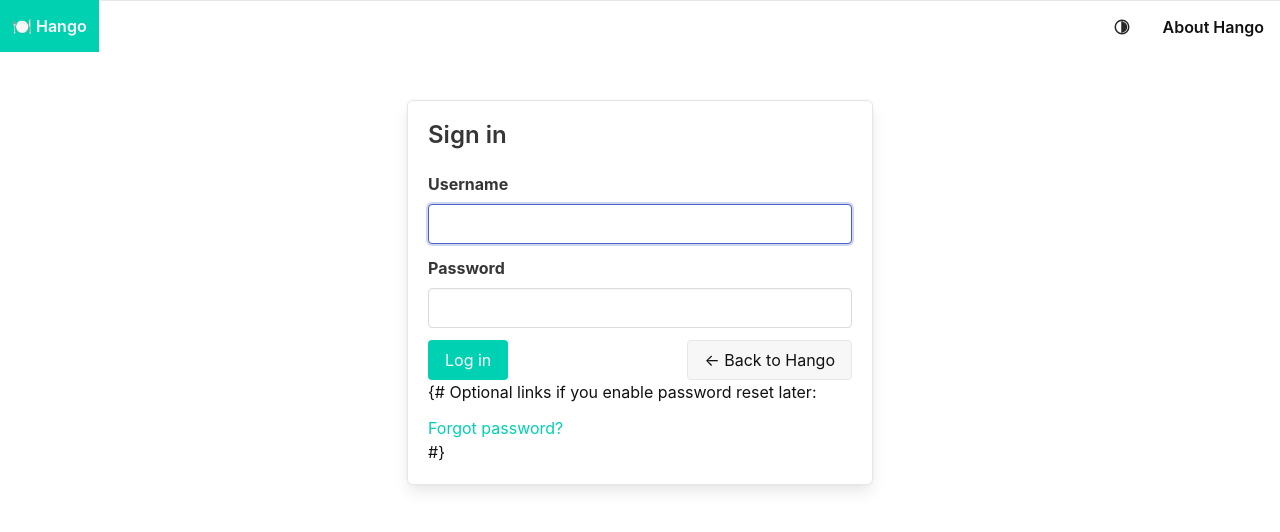
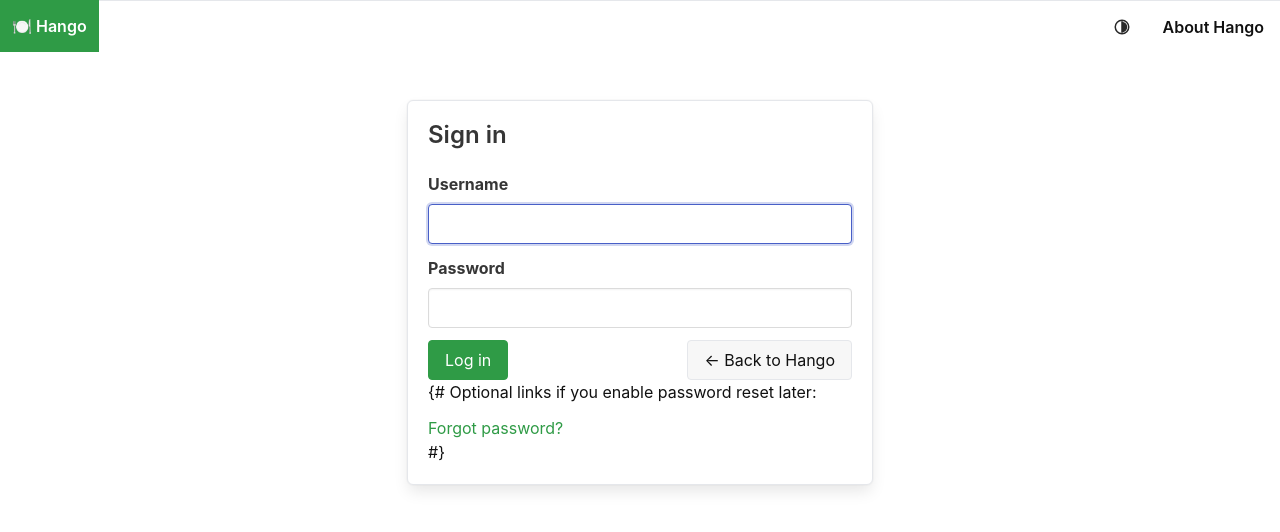
Before and after one commit to cotimacapa/hango, a Django app: page /accounts/login/?next=/menu/ in a window 1280 px wide. Shown: the top 532 px of the page. Run offline with Django 5.2, Linux system fonts and the light colour scheme.

Commit message:
Nav and button colors fixed

```diff
--- a/static/css/styles.css
+++ b/static/css/styles.css
@@ -9,14 +9,18 @@
   --surface: #ffffff;      /* cards, boxes */
   --surface-alt: #f7f7f7;  /* zebra rows, subtle backgrounds */
 
-  --primary: rgb(0 209 178);     /* Bulma 'is-primary' default (light) */
+  --primary: #2F9B46;     /* Light theme default color */
   --navbar-bg: var(--primary);
   --navbar-text: #ffffff;
   --border: #e5e7eb;
 
+  --primary-hover: color-mix(in srgb, var(--primary) 92%, black 8%);
+  --primary-active: color-mix(in srgb, var(--primary) 85%, black 15%);
+  --primary-contrast: #ffffff;
+
   /* Top bar overlays (desktop) */
-  --navbar-hover-bg: rgba(0 209 178 / 0.8);
-  --navbar-active-bg: rgba(0 209 178 / 0.8);
+  --navbar-hover-bg: var(--primary);
+  --navbar-active-bg: var(--primary);
 
   /* Splash */
   --splash-logo-w: clamp(220px, 28vw, 520px);
@@ -33,14 +37,18 @@
   --surface: #171a21;
   --surface-alt: #12151b;
 
-  --primary: #00332D;              /* navbar base (dark) */
-  --hover-primary: rgba(0 51 45 / 0.8);
+  --primary: #0E2E15;              /* Dark theme default color */
+  --primary-hover: rgba(0 51 45 / 0.8);
   --navbar-bg: var(--primary);
   --navbar-text: #e5e7eb;
   --border: #2a2f3a;
 
-  --navbar-hover-bg: var(--hover-primary);
-  --navbar-active-bg: var(--hover-primary);
+  --primary-hover: color-mix(in srgb, var(--primary) 88%, white 12%);
+  --primary-active: color-mix(in srgb, var(--primary) 80%, white 20%);
+  --primary-contrast: #ffffff;
+
+  --navbar-hover-bg: var(--primary-hover);
+  --navbar-active-bg: var(--primary-hover);
 
   --splash-divider: rgba(255, 255, 255, .16);
 }
@@ -157,6 +165,41 @@ a { color: var(--primary); }
 .button.is-primary { background-color: var(--primary); border-color: transparent; }
 .button.is-light    { background: var(--surface-alt); color: var(--text); border: 1px solid var(--border); }
 .button.is-dark     { background: #2b2f36; color: #e5e7eb; border: 1px solid #2b2f36; }
+
+/* Buttons (override Bulma so states follow our theme tokens) */
+.button.is-primary {
+  background-color: var(--primary) !important;
+  border-color: var(--primary) !important;
+  color: var(--primary-contrast) !important;
+}
+
+.button.is-primary:hover,
+.button.is-primary.is-hovered,
+.button.is-primary:focus,
+.button.is-primary.is-focused {
+  background-color: var(--primary-hover) !important;
+  border-color: var(--primary-hover) !important;
+  color: var(--primary-contrast) !important;
+}
+
+.button.is-primary:active,
+.button.is-primary.is-active {
+  background-color: var(--primary-active) !important;
+  border-color: var(--primary-active) !important;
+  color: var(--primary-contrast) !important;
+}
+
+/* Keep the “light” variant consistent too (if you use it) */
+.button.is-light.is-primary {
+  background-color: var(--surface-alt) !important;
+  color: var(--text) !important;
+  border: 1px solid var(--border) !important;
+}
+.button.is-light.is-primary:hover,
+.button.is-light.is-primary.is-hovered {
+  filter: brightness(0.98);
+}
+
 
 /* ==========================================================================
    7) SPLASH — LOGO SIZE
@@ -285,8 +328,6 @@ a { color: var(--primary); }
 
 }
 
-
-
 /* ==========================================================================
    9) MISC HELPERS
    -------------------------------------------------------------------------- */
```
